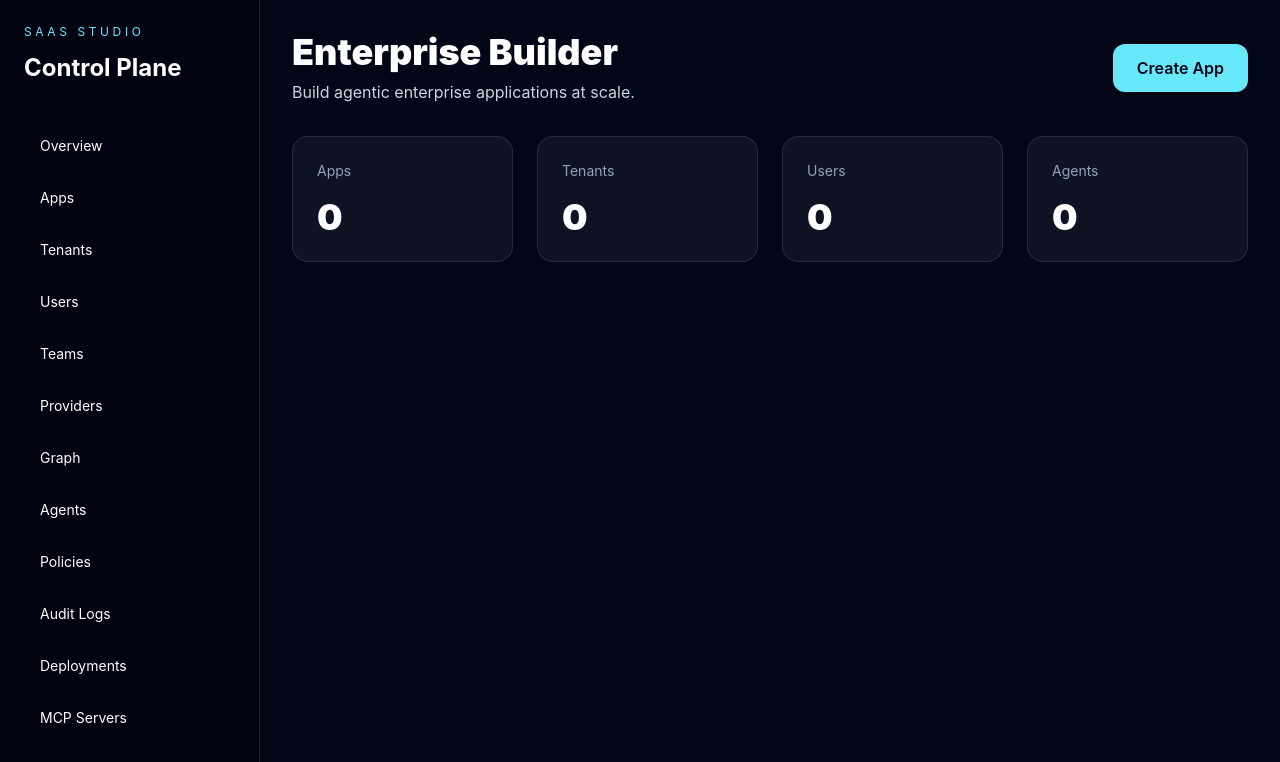
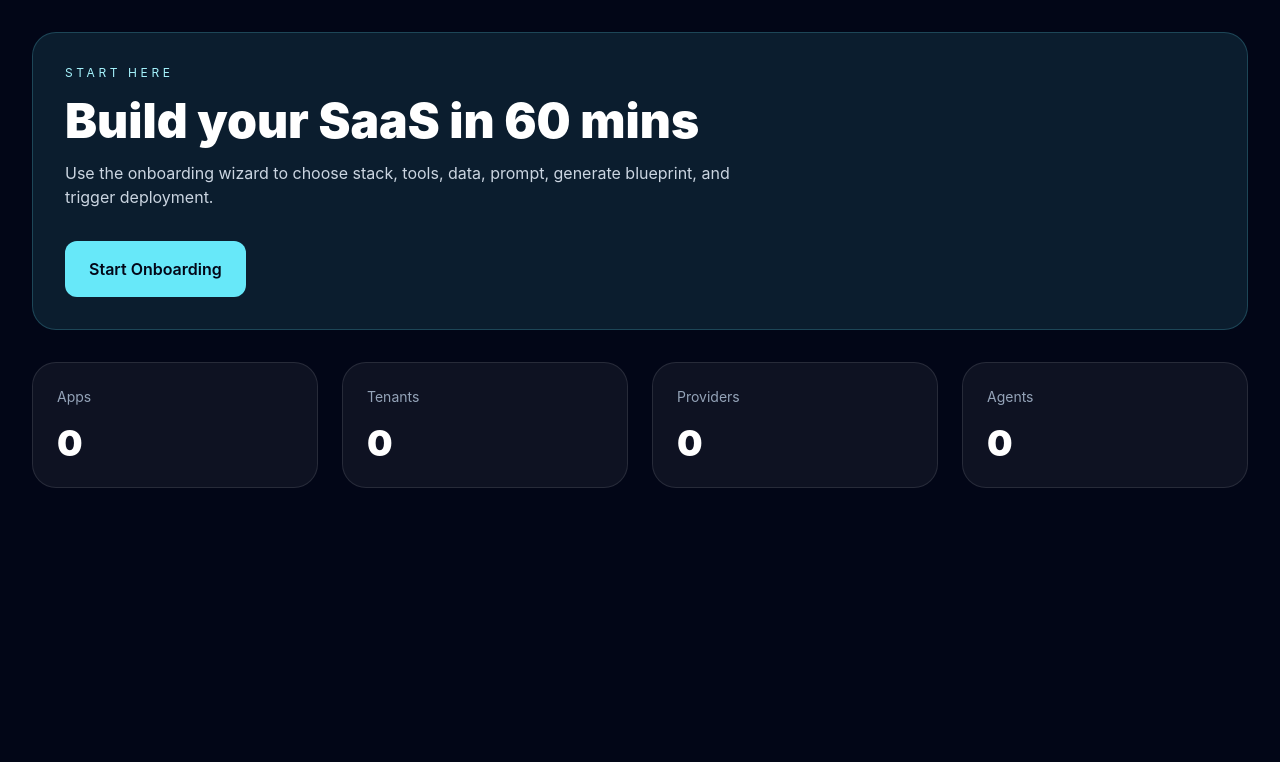
Before and after one commit to unboxd-cloud/saas-studio, a Next.js app in the folder apps/web/: page /dashboard in a window 1280 px wide. Shown: the top 762 px of the page. Built offline with nearby package versions, Linux system fonts and the light colour scheme.

Commit message:
Add onboarding navigation and dashboard entrypoint

```diff
--- a/apps/web/src/app/dashboard/page.tsx
+++ b/apps/web/src/app/dashboard/page.tsx
@@ -1,68 +1,19 @@
+import Link from 'next/link';
+
+const metrics = ['Apps', 'Tenants', 'Providers', 'Agents'];
+
 export default function DashboardPage() {
   return (
-    <main className="min-h-screen bg-slate-950 text-white">
-      <div className="grid min-h-screen grid-cols-[260px_1fr]">
-        <aside className="border-r border-white/10 bg-black/30 p-6">
-          <div className="mb-10">
-            <p className="text-xs uppercase tracking-[0.3em] text-cyan-300">SaaS Studio</p>
-            <h1 className="mt-3 text-2xl font-bold">Control Plane</h1>
-          </div>
-
-          <nav className="space-y-2 text-sm">
-            {[
-              'Overview',
-              'Apps',
-              'Tenants',
-              'Users',
-              'Teams',
-              'Providers',
-              'Graph',
-              'Agents',
-              'Policies',
-              'Audit Logs',
-              'Deployments',
-              'MCP Servers'
-            ].map((item) => (
-              <button
-                key={item}
-                className="flex w-full items-center rounded-lg px-4 py-3 text-left transition hover:bg-white/10"
-              >
-                {item}
-              </button>
-            ))}
-          </nav>
-        </aside>
-
-        <section className="p-8">
-          <div className="mb-8 flex items-center justify-between">
-            <div>
-              <h2 className="text-4xl font-black">Enterprise Builder</h2>
-              <p className="mt-2 text-slate-300">
-                Build agentic enterprise applications at scale.
-              </p>
-            </div>
-
-            <button className="rounded-xl bg-cyan-300 px-6 py-3 font-semibold text-slate-950">
-              Create App
-            </button>
-          </div>
-
-          <div className="grid gap-6 md:grid-cols-2 xl:grid-cols-4">
-            {[
-              'Apps',
-              'Tenants',
-              'Users',
-              'Agents'
-            ].map((metric) => (
-              <div
-                key={metric}
-                className="rounded-2xl border border-white/10 bg-white/5 p-6"
-              >
-                <p className="text-sm text-slate-400">{metric}</p>
-                <h3 className="mt-4 text-4xl font-black">0</h3>
-              </div>
-            ))}
-          </div>
+    <main className="min-h-screen bg-slate-950 p-8 text-white">
+      <div className="mx-auto max-w-7xl space-y-8">
+        <section className="rounded-3xl border border-cyan-300/20 bg-cyan-300/10 p-8">
+          <p className="text-xs uppercase tracking-[0.3em] text-cyan-200">Start Here</p>
+          <h1 className="mt-4 text-5xl font-black">Build your SaaS in 60 mins</h1>
+          <p className="mt-4 max-w-2xl text-slate-300">Use the onboarding wizard to choose stack, tools, data, prompt, generate blueprint, and trigger deployment.</p>
+          <Link href="/onboarding" className="mt-8 inline-flex rounded-xl bg-cyan-300 px-6 py-4 font-semibold text-slate-950">Start Onboarding</Link>
+        </section>
+        <section className="grid gap-6 md:grid-cols-4">
+          {metrics.map((metric) => <div key={metric} className="rounded-3xl border border-white/10 bg-white/5 p-6"><p className="text-sm text-slate-400">{metric}</p><p className="mt-4 text-4xl font-black">0</p></div>)}
         </section>
       </div>
     </main>
--- a/apps/web/src/components/app-shell.tsx
+++ b/apps/web/src/components/app-shell.tsx
@@ -2,7 +2,9 @@ import Link from 'next/link';
 import type { ReactNode } from 'react';
 
 const nav = [
+  ['Onboarding', '/onboarding'],
   ['Dashboard', '/dashboard'],
+  ['Flows', '/flows'],
   ['Builder', '/builder'],
   ['Generate', '/generate'],
   ['Tenants', '/tenants'],
@@ -11,7 +13,8 @@ const nav = [
   ['Workflows', '/workflows'],
   ['Agents', '/agents'],
   ['Deployments', '/deployments'],
-  ['Audit', '/audit']
+  ['Audit', '/audit'],
+  ['Settings', '/settings']
 ];
 
 export function AppShell({ children }: { children: ReactNode }) {
```
